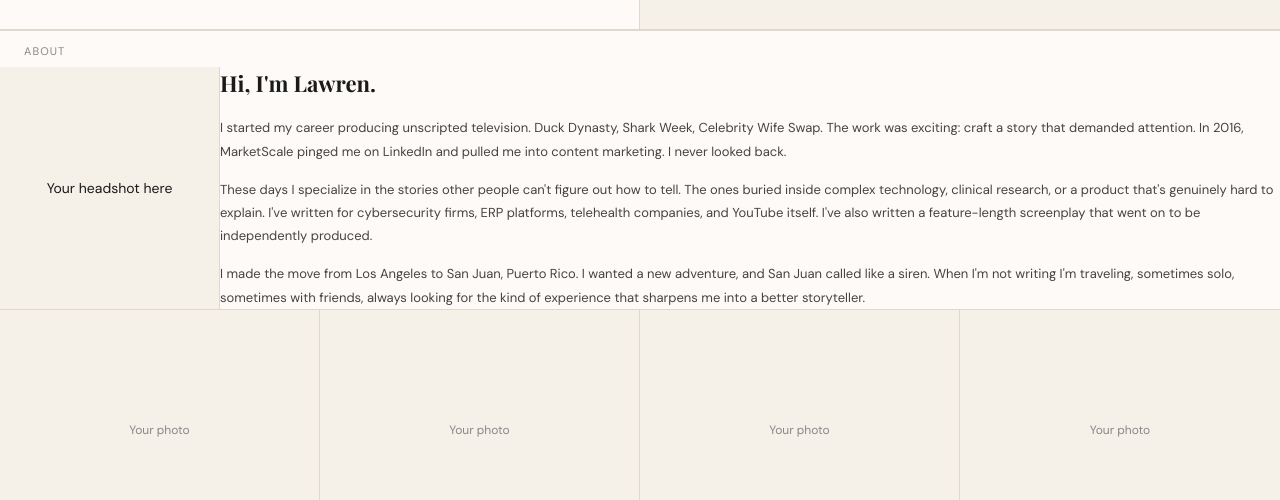
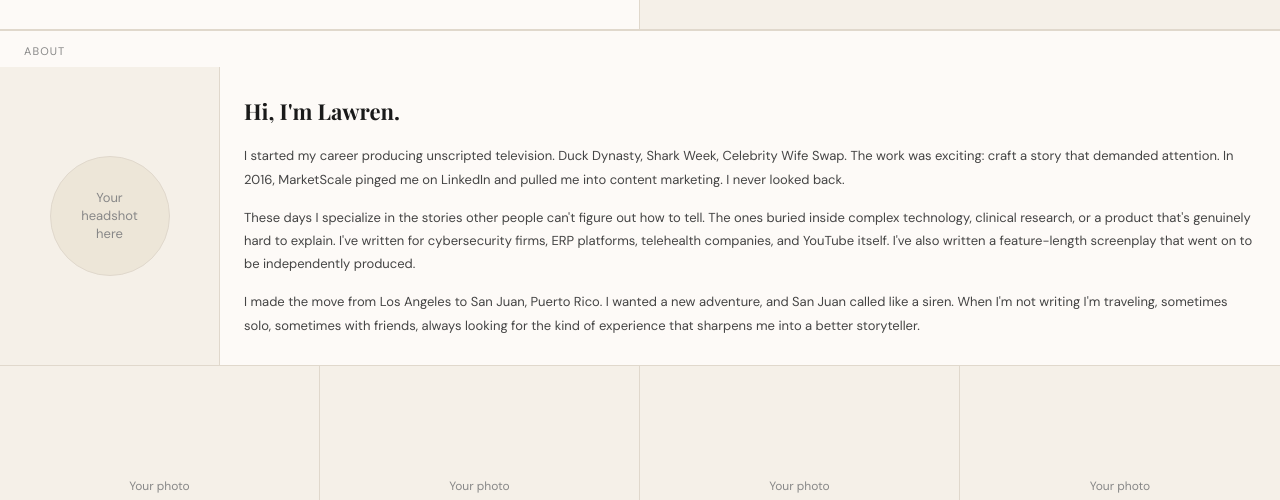
Before and after one commit to lawrenhenderson/-lawren-henderson-portfolio, a plain HTML site: page index.html in a window 1280 px wide. Shown: the part 300-800 px from the top of the page. Drawn offline with nearby package versions, Linux system fonts and the light colour scheme; a web font is replaced by a local one.

Commit message:
Update index.html

```diff
--- a/index.html
+++ b/index.html
@@ -141,7 +141,7 @@
     /* To add your headshot: replace the .photo-placeholder div with:
        <img src="images/headshot.jpg" alt="Lawren Henderson" style="width:120px;height:120px;border-radius:50%;object-fit:cover;" />
     */
-   <img src="images/headshot.jpg" alt="Lawren Henderson" style="width:120px; height:120px; border-radius:50%; object-fit:cover;" />
+ .photo-placeholder {
       width: 120px;
       height: 120px;
       border-radius: 50%;
```
